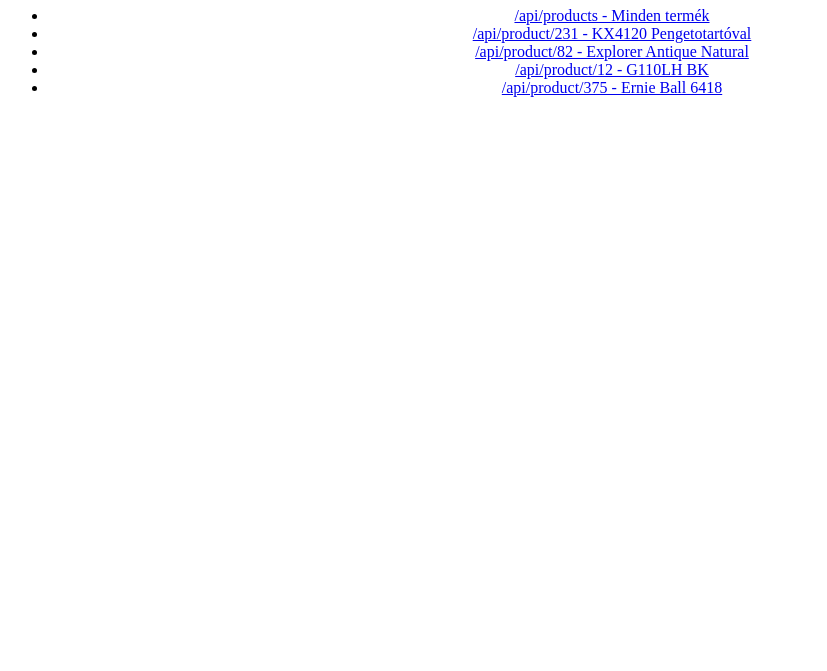
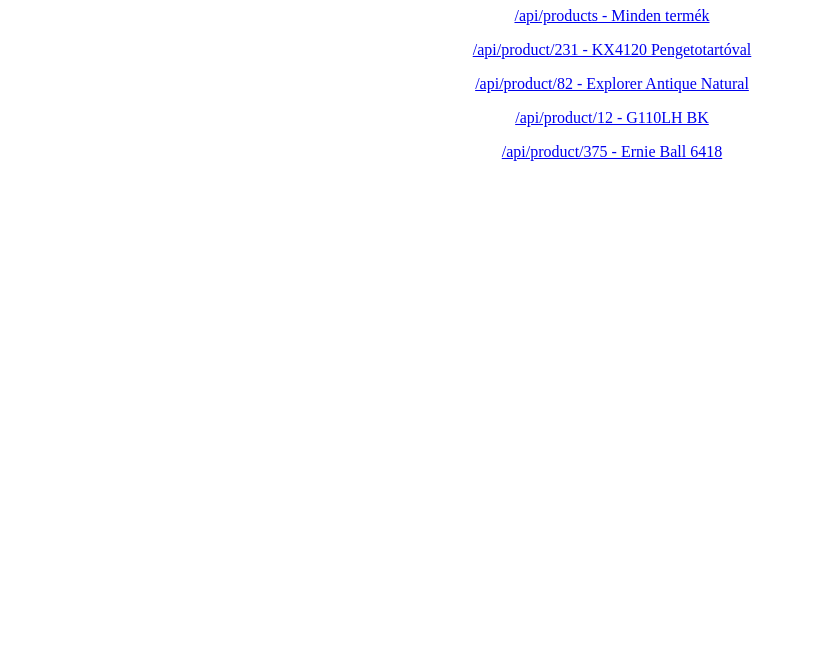
Before and after one commit to Thomas-Horvath/EGS-backend, a website: page public/index.html in a window 1280 px wide. Shown: the part 129-800 px from the top of the page, without its empty margins (48-875 px from the left). Drawn offline with Linux system fonts and the light colour scheme.

Commit message:
update css

```diff
--- a/public/style.css
+++ b/public/style.css
@@ -2,3 +2,9 @@
     padding: 3rem;
     text-align: center;
 }
+ul {
+    list-style: none;
+}
+li {
+    margin-top: 1rem;
+}
```
